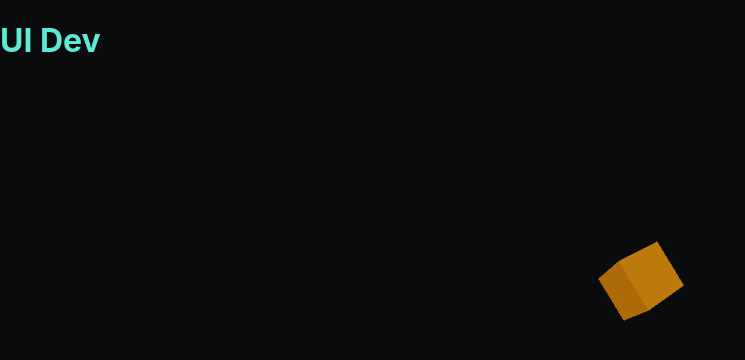
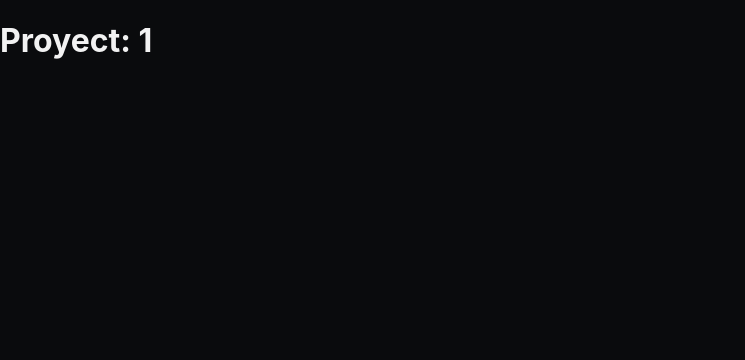
Before and after one commit to susanataranco/uidev, a React (Vite) app: page /proyect/1 in a window 1280 px wide. Shown: the top 360 px of the page, without its empty margins (0-745 px from the left). Built offline with nearby package versions, Linux system fonts and the light colour scheme.

Commit message:
add React Router with Home, Bio and ProjectDetail routes

```diff
--- a/package.json
+++ b/package.json
@@ -14,6 +14,7 @@
     "@react-three/fiber": "^9.6.1",
     "react": "^19.2.7",
     "react-dom": "^19.2.7",
+    "react-router-dom": "^7.18.1",
     "styled-components": "^6.4.3",
     "three": "^0.185.1"
   },
--- a/src/main.tsx
+++ b/src/main.tsx
@@ -1,16 +1,18 @@
 import { StrictMode } from 'react'
 import { createRoot } from 'react-dom/client'
 import { ThemeProvider } from 'styled-components'
+import { RouterProvider } from 'react-router-dom'
 import { theme } from './theme/theme'
 import { GlobalStyle } from './theme/GlobalStyle'
+import { router } from './routes'
 import './index.css'
-import App from './App.tsx'
 
 createRoot(document.getElementById('root')!).render(
-  <StrictMode>
-      <ThemeProvider theme={theme}>
-          <GlobalStyle />
-          <App />
-      </ThemeProvider>
-  </StrictMode>,
-)
+    <StrictMode>
+        <ThemeProvider theme={theme}>
+            <GlobalStyle/>
+
+            <RouterProvider router={router}/>
+        </ThemeProvider>
+    </StrictMode>,
+);
--- /dev/null
+++ b/src/pages/Bio.tsx
@@ -0,0 +1,3 @@
+export default function Bio() {
+    return <h1>Bio</h1>
+}
--- /dev/null
+++ b/src/pages/Home.tsx
@@ -0,0 +1,3 @@
+export default function Home() {
+    return <h1>Home</h1>
+}
--- /dev/null
+++ b/src/pages/ProjectDetail.tsx
@@ -0,0 +1,6 @@
+import { useParams } from 'react-router-dom'
+
+export default function ProjectDetail() {
+    const { id } = useParams()
+    return <h1>Proyect: {id}</h1>
+}
--- /dev/null
+++ b/src/routes.tsx
@@ -0,0 +1,19 @@
+import { createBrowserRouter } from 'react-router-dom'
+import Home from './pages/Home'
+import Bio from './pages/Bio'
+import ProjectDetail from './pages/ProjectDetail'
+
+export const router = createBrowserRouter([
+    {
+        path: '/',
+        element: <Home />,
+    },
+    {
+        path: '/bio',
+        element: <Bio />,
+    },
+    {
+        path: '/proyect/:id',
+        element: <ProjectDetail />,
+    },
+])
```
Also changed, not shown: 1 other file (tests, documents, lock files or other folders).
